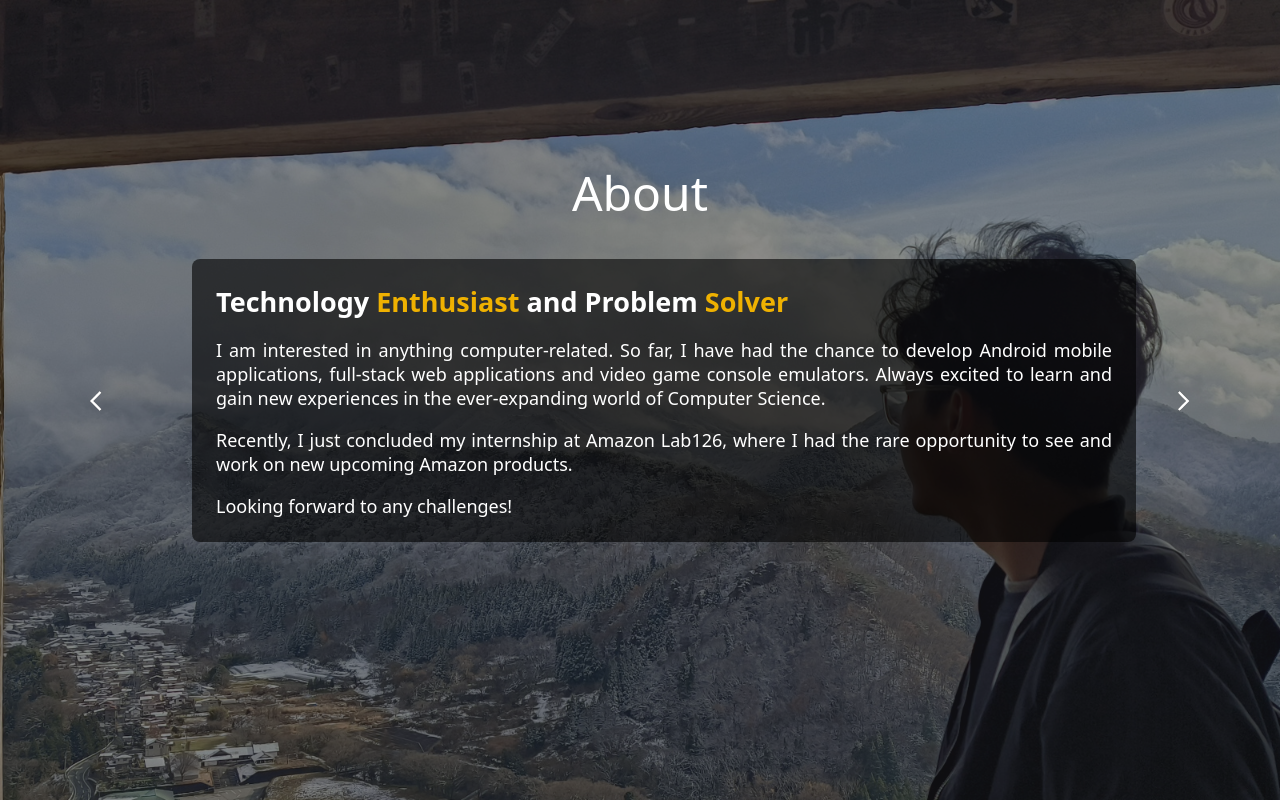
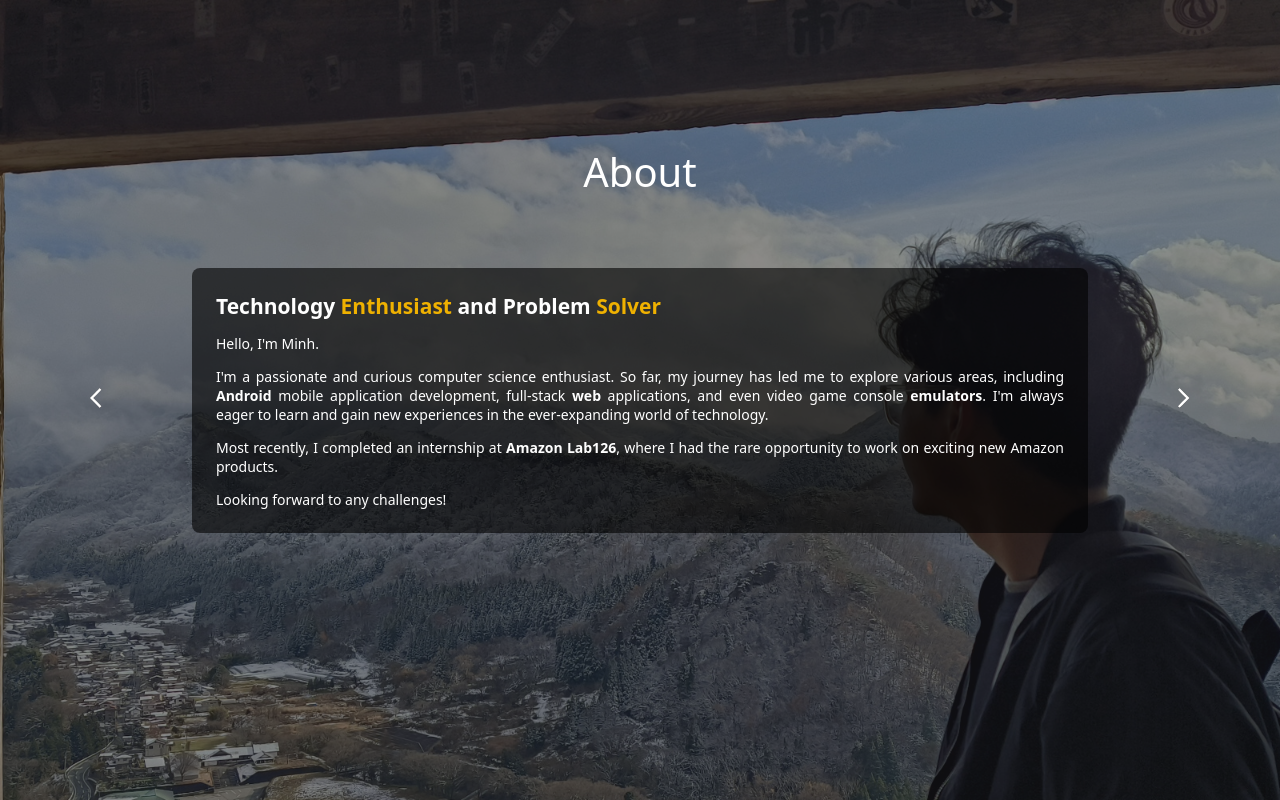
Before and after one commit to MinhMXC/minhmxc.github.io, a React (Vite) app: page / in a window 1280 px wide. Built offline with nearby package versions, Linux system fonts and the light colour scheme.

Commit message:
Fix CSS styling and update content

```diff
--- a/src/constants.ts
+++ b/src/constants.ts
@@ -10,7 +10,7 @@ export const MAIN = {
     }
   },
   navigationAnimation: {
-    distance: 24,
+    distance: 20,
     transition: {
       duration: 0.25,
       easing: "easeOut" as Easing,
@@ -23,7 +23,7 @@ export const MAIN = {
     }
   },
   titleAnimation: {
-    distance: 64,
+    distance: 72,
     transition: {
       duration: 0.25,
       easing: "easeOut" as Easing,
--- a/src/index.css
+++ b/src/index.css
@@ -74,7 +74,6 @@ body {
   display: flex;
   justify-content: center;
   align-items: center;
-  font-size: 32px;
   z-index: 999;
 }
 
@@ -90,7 +89,7 @@ body {
   height: 64px;
 }
 
-.main-content-cont {
+.main-area-cont {
   flex-grow: 1;
   height: 100%;
   display: flex;
@@ -98,19 +97,26 @@ body {
   justify-content: center;
 }
 
-.main-content-header-cont {
+.main-area-header-cont {
   position: absolute;
   display: flex;
   justify-content: center;
   align-items: end;
   overflow: hidden;
-  top: 20%;
+  top: 18%;
 }
 
-.main-content-header-cont span {
-  font-size: 48px;
+.main-area-header-cont span {
+  font-size: max(3.2vh, 40px);
   color: white;
   font-weight: 500;
+}
+
+.main-content-cont {
+  width: 100%;
+  display: flex;
+  justify-content: center;
+  align-items: center;
 }
 
 .main-content {
@@ -118,12 +124,13 @@ body {
   max-width: 1200px;
   height: 100%;
   color: white;
-  font-size: 18px;
+  font-size: max(1vh, 14px);
   text-align: justify;
   padding: 24px;
   overflow: hidden;
   background-color: rgba(0, 0, 0, 0.6);
   border-radius: 8px;
+  box-sizing: border-box;
 }
 
 .about p {
@@ -147,14 +154,22 @@ body {
 
 .education h4 {
   margin: 12px 0 8px 0;
-  font-size: 19px;
   font-weight: 600;
 }
 
 .education ul {
   margin-top: 8px;
   list-style-type: "-   ";
-  padding-inline-start: 32px;
+  padding-inline-start: 2vh;
+}
+
+.experience-header-cont {
+  display: flex;
+  justify-content: space-between;
+}
+
+.experience-header-cont i {
+  font-weight: 500;
 }
 
 .experiences {
@@ -170,7 +185,7 @@ body {
 .experiences ul {
   margin: 12px 0 0 0;
   list-style-type: "-   ";
-  padding-inline-start: 32px;
+  padding-inline-start: 2vh;
 }
 
 .projects-slider img {
--- a/src/main/Header.tsx
+++ b/src/main/Header.tsx
@@ -27,7 +27,7 @@ export default function Header({ screens, screenIndex }: HeaderProps) {
   }, [screenIndex]);
 
   return (
-    <div className="main-content-header-cont">
+    <div className="main-area-header-cont">
       <motion.span ref={header} {...MAIN.opacityInitialAnimation}>
         {headerText}
       </motion.span>
--- a/src/main/Main.tsx
+++ b/src/main/Main.tsx
@@ -90,9 +90,9 @@ export default function Main() {
       <div className="main-cont">
         <Navigation variant="Back" screenIndex={screenIndex} changeScreenIndex={changeScreenIndex} />
 
-        <div className="main-content-cont">
+        <div className="main-area-cont">
           <Header screens={screens} screenIndex={screenIndex} />
-          <motion.div ref={mainContentScope} {...MAIN.opacityInitialAnimation}>
+          <motion.div ref={mainContentScope} className="main-content-cont" {...MAIN.opacityInitialAnimation}>
             {mainContent}
           </motion.div>
         </div>
--- a/src/main/about/About.tsx
+++ b/src/main/about/About.tsx
@@ -6,14 +6,19 @@ export default function About() {
         Problem <span className="accent-color">Solver</span>
       </h2>
       <p>
-        I am interested in anything computer-related.
-        So far, I have had the chance to develop Android mobile applications,
-        full-stack web applications and video game console emulators.
-        Always excited to learn and gain new experiences in the ever-expanding world of Computer Science.
+        Hello, I'm Minh.
       </p>
       <p>
-        Recently, I just concluded my internship at Amazon Lab126, where I had the rare
-        opportunity to see and work on new upcoming Amazon products.
+        I'm a passionate and curious computer science enthusiast.
+        So far, my journey has led me to explore various areas,
+        including <b>Android</b> mobile application development,
+        full-stack <b>web</b> applications,
+        and even video game console <b>emulators</b>.
+        I'm always eager to learn and gain new experiences in the ever-expanding world of technology.
+      </p>
+      <p>
+        Most recently, I completed an internship at <b>Amazon Lab126</b>,
+        where I had the rare opportunity to work on exciting new Amazon products.
       </p>
       <p>
         Looking forward to any challenges!
--- a/src/main/education/Education.tsx
+++ b/src/main/education/Education.tsx
@@ -16,6 +16,15 @@ export default function Education() {
       </ul>
       <h3>Relevant Coursework</h3>
       <div style={{ display: "grid", gridTemplateColumns: "50% 50%" }}>
+        <div>
+          <h4>General</h4>
+          <ul>
+            <li>CS2030S OOP and Functional Programming (A+)</li>
+            <li>CS2040S Data Structure and Algorithms (A)</li>
+            <li>CS2100 Computer Organisation (A)</li>
+            <li>CS2106 Operating Systems (A-)</li>
+          </ul>
+        </div>
         <div>
           <h4>Networking</h4>
           <ul>
--- /dev/null
+++ b/src/main/experiences/Experience.tsx
@@ -0,0 +1,20 @@
+interface ExperienceProps {
+  companyName: string;
+  positionName: string;
+  duration: string;
+  descs: string[];
+}
+
+export default function Experience({ companyName, positionName, duration, descs }: ExperienceProps) {
+  return (
+    <div>
+      <div className="experience-header-cont">
+        <h3><span className="accent-color">{companyName}</span>, <i>{positionName}</i></h3>
+        <h3>{duration}</h3>
+      </div>
+      <ul>
+        {descs.map(desc => <li key={desc}>{desc}</li>)}
+      </ul>
+    </div>
+  );
+}
--- a/src/main/experiences/Experiences.tsx
+++ b/src/main/experiences/Experiences.tsx
@@ -1,23 +1,4 @@
-interface ExperienceProps {
-  companyName: string;
-  positionName: string;
-  duration: string;
-  descs: string[];
-}
-
-function Experience({ companyName, positionName, duration, descs }: ExperienceProps) {
-  return (
-    <div>
-      <div style={{ display: "flex", justifyContent: "space-between" }}>
-        <h3><span className="accent-color">{companyName}</span>, <i style={{ fontWeight: 500 }}>{positionName}</i></h3>
-        <h3>{duration}</h3>
-      </div>
-      <ul>
-        {descs.map(desc => <li key={desc}>{desc}</li>)}
-      </ul>
-    </div>
-  );
-}
+import Experience from "./Experience";
 
 export default function Experiences() {
   const experiences = [
@@ -62,11 +43,7 @@ export default function Experiences() {
 
   return (
     <div className="main-content experiences">
-      {
-        experiences.map(exp =>
-          <Experience companyName={exp.companyName} positionName={exp.positionName} duration={exp.duration} descs={exp.descs} />
-        )
-      }
+      {experiences.map(exp => <Experience {...exp} />)}
     </div>
   );
 }
--- a/src/main/fun-projects/FunProjects.tsx
+++ b/src/main/fun-projects/FunProjects.tsx
@@ -24,11 +24,11 @@ export default function FunProjects({ changeProjectScreenBg }: FunProjectsProps)
           <p>
             During my introductory programming course at Source Academy, I was inspired to go beyond the
             platform's intended uses. The platform, built for simple exercises like drawing graphs and
-            manipulating sounds, became the canvas for a much more ambitious project of recreating the iconic "Bad Apple" music video.
+            manipulating sounds, became the canvas for a much larger project of recreating the "Bad Apple" music video.
           </p>
           <p>
-            For the <u>audio</u>, I deep-dived into MIDI files and developed a Python script to deconstruct the MIDI file format,
-            converting its musical data into Source Academy's audio instructions.
+            For the <u>audio</u>, I deep-dived into MIDI files and developed a Python script
+            to deconstruct the MIDI file format, converting its musical data into Source Academy's audio instructions.
           </p>
           <p>
             For the <u>graph</u>, I re-purposed my past C# ImageToGraph project to transform video frames into a
@@ -61,12 +61,14 @@ export default function FunProjects({ changeProjectScreenBg }: FunProjectsProps)
       desc: (
         <>
           <p>
-            My highschool had a simple competition: to see who can draw the best picture on a TI-84 graphing calculator.
+            My highschool had a simple contest: to see who can draw the best picture on a TI-84 graphing calculator.
             My goal, obviously, was to win. But I wanted to win with a program.
           </p>
           <p>
-            I developed a C# Windows application, <b>ImageToGraph</b>, that converts any image into a series of equations for a graphing calculator.
-            Thinking bigger, I used the program to converted the "Chika Dance" clip from the anime, <i>Love is War</i> into
+            I developed a C# Windows application, <b>ImageToGraph</b>, that converts any image
+            into a series of equations for a graphing calculator.
+            Thinking bigger, I used the program to converted the
+            "Chika Dance" clip from the anime, <i>Love is War</i> into
             a dynamic graphing animation on Desmos.
           </p>
         </>
--- a/src/main/projects/Projects.tsx
+++ b/src/main/projects/Projects.tsx
@@ -24,10 +24,21 @@ export default function Projects({ changeProjectScreenBg }: ProjectsProps) {
       desc: (
         <>
           <p>
-            A desktop application that emulates the 1986 Nintendo Entertainment System, letting you play 100+ classic games on modern computers.
-            Built with C++17, it runs smoothly at 400+ FPS and replicates the original console’s behavior with high accuracy using test-driven development.
+            I've always been fascinated by how computers and video games work. So for a project,
+            I decided to go all the way back to the start: a video game console emulator
+            for the 1985 Nintendo Entertainment System with <b>C++</b> and <b>SDL2</b>.
           </p>
-          <p>The video shows the original Super Mario Bros (1985) being played on the emulator.</p>
+          <p>
+            I learned a ton about computer hardware and the fundamentals of code execution.
+            I had to deep-dive into the original 6502 CPU and its instruction set,
+            figure out how to manage memory buses, and solve the puzzle of synchronising
+            the CPU and GPU to get the visuals and audio to work perfectly.
+          </p>
+          <p>
+            Utilising the <b>Catch2</b> library, I made sure my emulator accurately follow behaviours
+            of the original console. At the end, I got a cycle-accurate emulator,
+            capable of running <b>100s</b> of retro games at <b>400FPS++</b>.
+          </p>
         </>
       )
     },
@@ -38,10 +49,18 @@ export default function Projects({ changeProjectScreenBg }: ProjectsProps) {
       desc: (
         <>
           <p>
-            An Android app that helps gamers track and manage their Steam achievements right from their phone.
-            It supports over 10,000 games using the Steam API and achievement websites, with offline access powered by local caching.
+            As an avid achievement hunter myself, I was frustrated by the lack of tools
+            to easily track my progress on the go. As such, I developed an Android application
+            using <b>Jetpack Compose</b> and <b>Kotlin</b> that helps gamers manage their
+            Steam achievements directly from their phone.
           </p>
-          <p>The image shows the main screen of the application, loaded with games from my Steam account.</p>
+          <p>
+            I built the app to intelligently parse data from the <b>Steam API</b> and various achievement websites,
+            giving users access to over <b>10,000</b> games.
+            To ensure a seamless experience, I designed it with a robust local caching system using <b>SQLite</b>,
+            providing reliable offline access so that users can check their progress anywhere,
+            even without a network connection.
+          </p>
         </>
       )
     },
@@ -52,10 +71,18 @@ export default function Projects({ changeProjectScreenBg }: ProjectsProps) {
       desc: (
         <>
           <p>
-            A full-featured forum platform where users can post, comment, and discuss a wide range of topics.
-            Built with React and Ruby on Rails, it includes secure authentication and is fully containerized for easy deployment across systems.
+            Being a frequent social media user, I've always been interested in knowing how such large-scale
+            systems are built and developed.
+            This led me to create a full-stack discussion website,
+            a complete forum where users can post, comment, and engage with a community.
           </p>
-          <p>The image shows the main page of the website, with posts from various users</p>
+          <p>
+            I chose <b>React</b> for the front end to create a dynamic and responsive user experience,
+            and <b>Ruby on Rails</b> for the back end to handle data management and API interactions.
+            The build process gave me the technical overview of a scalable web application,
+            from implementing secure user authentication using <b>JSON Web Token</b> to containerizing the
+            entire application with <b>Docker</b> for seamless deployment.
+          </p>
         </>
       )
     },
@@ -66,10 +93,18 @@ export default function Projects({ changeProjectScreenBg }: ProjectsProps) {
       desc: (
         <>
           <p>
-            A software emulator for the original 1977 Chip-8 virtual machine, with support for newer SChip instructions.
-            Chip-8 was mainly used for making video games and the image above shows a pseudo-3D game being run on the emulator.
+            For this project, I decided to take a journey back in time by building a Chip-8 emulator.
+            The Chip-8 was a simple virtual machine from 1977, a foundational piece of technology
+            for making early video games.
           </p>
-          <p>The video shows Space Invaders being played on the emulator.</p>
+          <p>
+            This project was a fun exercise in low-level programming.
+            I had to reconstruct the entire virtual machine from scratch,
+            implementing the CPU's instruction set, managing the memory,
+            and figuring out how to render graphics on a modern screen.
+            I even went a step further by adding support for SChip instructions to run more advanced games.
+            The process taught me a ton about virtual machines and system architecture.
+          </p>
         </>
       )
     },
```
